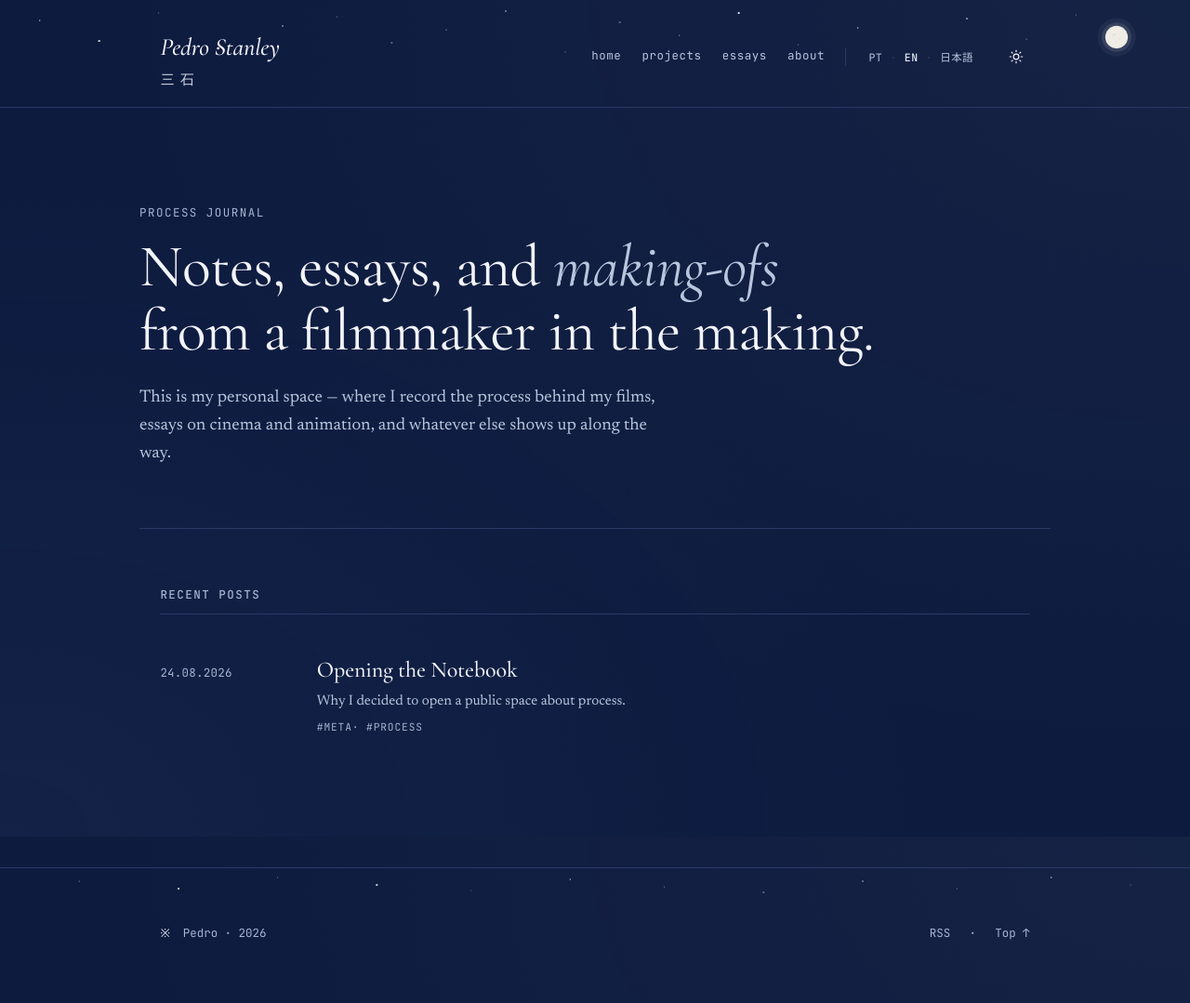
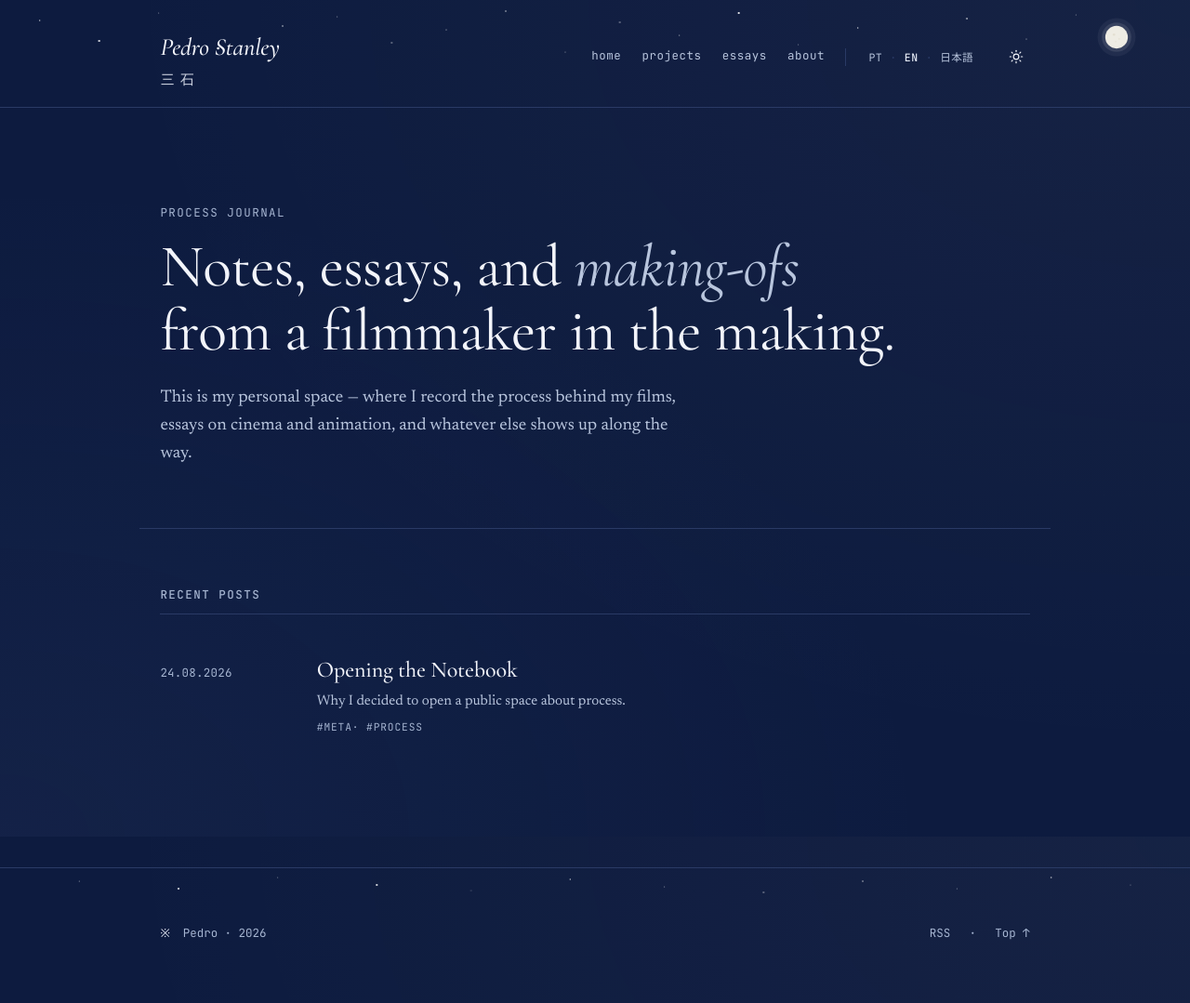
Before and after one commit to sanseki3/sanseki3.github.io, a Jekyll site: the page built from index.html, in a window 1280 px wide. Shown: the whole page at 93% size. Built offline with Jekyll 4.4.1, drawn with Linux system fonts in a browser that asks for light colours.

Commit message:
Mobile: corrige alinhamento do .home-hero — o padding shorthand zerava o lateral; agora só vertical, lateral vem do .wrap

```diff
--- a/assets/css/main.css
+++ b/assets/css/main.css
@@ -358,7 +358,9 @@ pre code { background: none; padding: 0; }
 
 /* -----------  HERO DA HOME  ----------- */
 .home-hero {
-  padding: var(--space-lg) 0 var(--space-xl);
+  /* só vertical aqui: o horizontal vem do .wrap pra alinhar com header e resto da página */
+  padding-top: var(--space-lg);
+  padding-bottom: var(--space-xl);
   border-bottom: 1px solid var(--color-rule);
   margin-bottom: var(--space-xl);
 }
```
